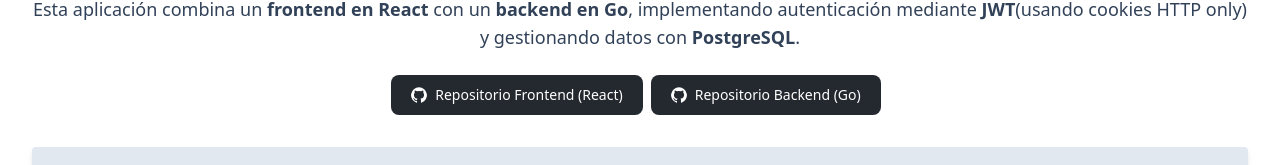
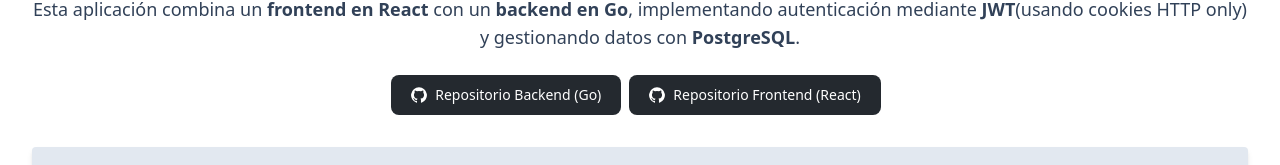
Before and after one commit to ericheinitz/react-jwt, a React (Vite) app: page / in a window 1280 px wide. Shown: the part 197-362 px from the top of the page. Built offline with nearby package versions, Linux system fonts and the light colour scheme; no server answers.

Commit message:
fix: Update repository links in Home component

```diff
--- a/src/pages/Home.jsx
+++ b/src/pages/Home.jsx
@@ -26,6 +26,17 @@ export default function Home() {
                     <div className="space-y-4 my-6">
                         <div className="flex flex-col sm:flex-row justify-center space-y-4 sm:space-y-0 sm:space-x-6">
                             <a
+                                href="https://github.com/ericheinitz/go-jwt"
+                                target="_blank"
+                                rel="noopener noreferrer"
+                                className="text-white bg-[#24292F] hover:bg-[#24292F]/90 focus:ring-4 focus:outline-none focus:ring-[#24292F]/50 font-medium rounded-lg text-sm px-5 py-2.5 text-center inline-flex items-center me-2 mb-2"
+                            >
+                                <svg className="w-4 h-4 me-2" aria-hidden="true" xmlns="http://www.w3.org/2000/svg" fill="currentColor" viewBox="0 0 20 20">
+                                    <path fillRule="evenodd" d="M10 .333A9.911 9.911 0 0 0 6.866 19.65c.5.092.678-.215.678-.477 0-.237-.01-1.017-.014-1.845-2.757.6-3.338-1.169-3.338-1.169a2.627 2.627 0 0 0-1.1-1.451c-.9-.615.07-.6.07-.6a2.084 2.084 0 0 1 1.518 1.021 2.11 2.11 0 0 0 2.884.823c.044-.503.268-.973.63-1.325-2.2-.25-4.516-1.1-4.516-4.9A3.832 3.832 0 0 1 4.7 7.068a3.56 3.56 0 0 1 .095-2.623s.832-.266 2.726 1.016a9.409 9.409 0 0 1 4.962 0c1.89-1.282 2.717-1.016 2.717-1.016.366.83.402 1.768.1 2.623a3.827 3.827 0 0 1 1.02 2.659c0 3.807-2.319 4.644-4.525 4.889a2.366 2.366 0 0 1 .673 1.834c0 1.326-.012 2.394-.012 2.72 0 .263.18.572.681.475A9.911 9.911 0 0 0 10 .333Z" clipRule="evenodd" />
+                                </svg>
+                                Repositorio Backend (Go)
+                            </a>
+                            <a
                                 href="https://github.com/ericheinitz/react-jwt"
                                 target="_blank"
                                 rel="noopener noreferrer"
@@ -35,17 +46,6 @@ export default function Home() {
                                     <path fillRule="evenodd" d="M10 .333A9.911 9.911 0 0 0 6.866 19.65c.5.092.678-.215.678-.477 0-.237-.01-1.017-.014-1.845-2.757.6-3.338-1.169-3.338-1.169a2.627 2.627 0 0 0-1.1-1.451c-.9-.615.07-.6.07-.6a2.084 2.084 0 0 1 1.518 1.021 2.11 2.11 0 0 0 2.884.823c.044-.503.268-.973.63-1.325-2.2-.25-4.516-1.1-4.516-4.9A3.832 3.832 0 0 1 4.7 7.068a3.56 3.56 0 0 1 .095-2.623s.832-.266 2.726 1.016a9.409 9.409 0 0 1 4.962 0c1.89-1.282 2.717-1.016 2.717-1.016.366.83.402 1.768.1 2.623a3.827 3.827 0 0 1 1.02 2.659c0 3.807-2.319 4.644-4.525 4.889a2.366 2.366 0 0 1 .673 1.834c0 1.326-.012 2.394-.012 2.72 0 .263.18.572.681.475A9.911 9.911 0 0 0 10 .333Z" clipRule="evenodd" />
                                 </svg>
                                 Repositorio Frontend (React)
-                            </a>
-                            <a
-                                href="https://github.com/ericheinitz/go-jwt"
-                                target="_blank"
-                                rel="noopener noreferrer"
-                                className="text-white bg-[#24292F] hover:bg-[#24292F]/90 focus:ring-4 focus:outline-none focus:ring-[#24292F]/50 font-medium rounded-lg text-sm px-5 py-2.5 text-center inline-flex items-center me-2 mb-2"
-                            >
-                                <svg className="w-4 h-4 me-2" aria-hidden="true" xmlns="http://www.w3.org/2000/svg" fill="currentColor" viewBox="0 0 20 20">
-                                    <path fillRule="evenodd" d="M10 .333A9.911 9.911 0 0 0 6.866 19.65c.5.092.678-.215.678-.477 0-.237-.01-1.017-.014-1.845-2.757.6-3.338-1.169-3.338-1.169a2.627 2.627 0 0 0-1.1-1.451c-.9-.615.07-.6.07-.6a2.084 2.084 0 0 1 1.518 1.021 2.11 2.11 0 0 0 2.884.823c.044-.503.268-.973.63-1.325-2.2-.25-4.516-1.1-4.516-4.9A3.832 3.832 0 0 1 4.7 7.068a3.56 3.56 0 0 1 .095-2.623s.832-.266 2.726 1.016a9.409 9.409 0 0 1 4.962 0c1.89-1.282 2.717-1.016 2.717-1.016.366.83.402 1.768.1 2.623a3.827 3.827 0 0 1 1.02 2.659c0 3.807-2.319 4.644-4.525 4.889a2.366 2.366 0 0 1 .673 1.834c0 1.326-.012 2.394-.012 2.72 0 .263.18.572.681.475A9.911 9.911 0 0 0 10 .333Z" clipRule="evenodd" />
-                                </svg>
-                                Repositorio Backend (Go)
                             </a>
                         </div>
                     </div>
```
